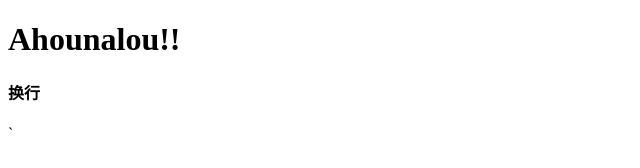
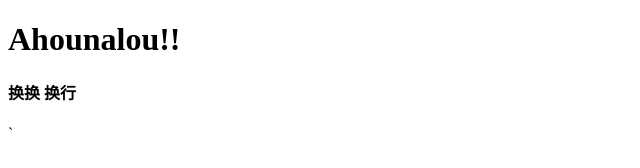
Before and after one commit to LibrarySmall/library, a plain HTML site: page wala/index.html in a window 1280 px wide. Shown: the full height of the page, 0-640 px from the left. Drawn offline with Linux system fonts and the light colour scheme.

Commit message:
然后就过了了

```diff
--- a/wala/index.html
+++ b/wala/index.html
@@ -9,6 +9,6 @@
 </head>
 <body>
    <h1>Ahounalou!!</h1>
-   <h4>换行</h4>`
+   <h4>换换 换行</h4>`
 </body>
 </html>
```
